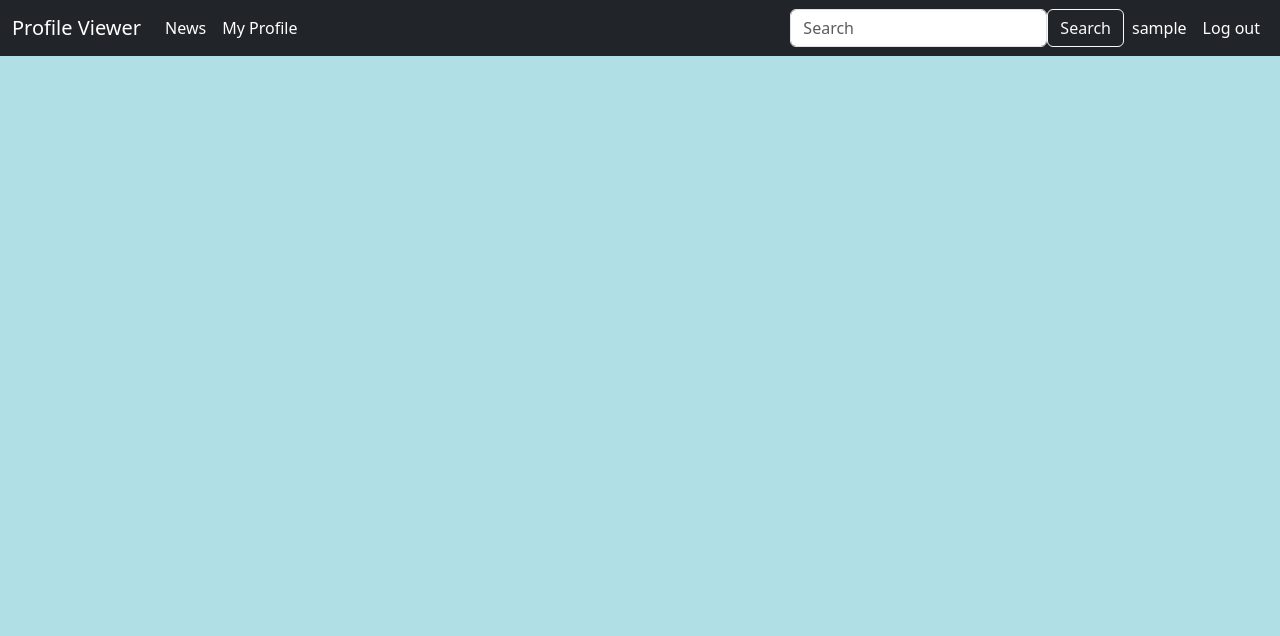
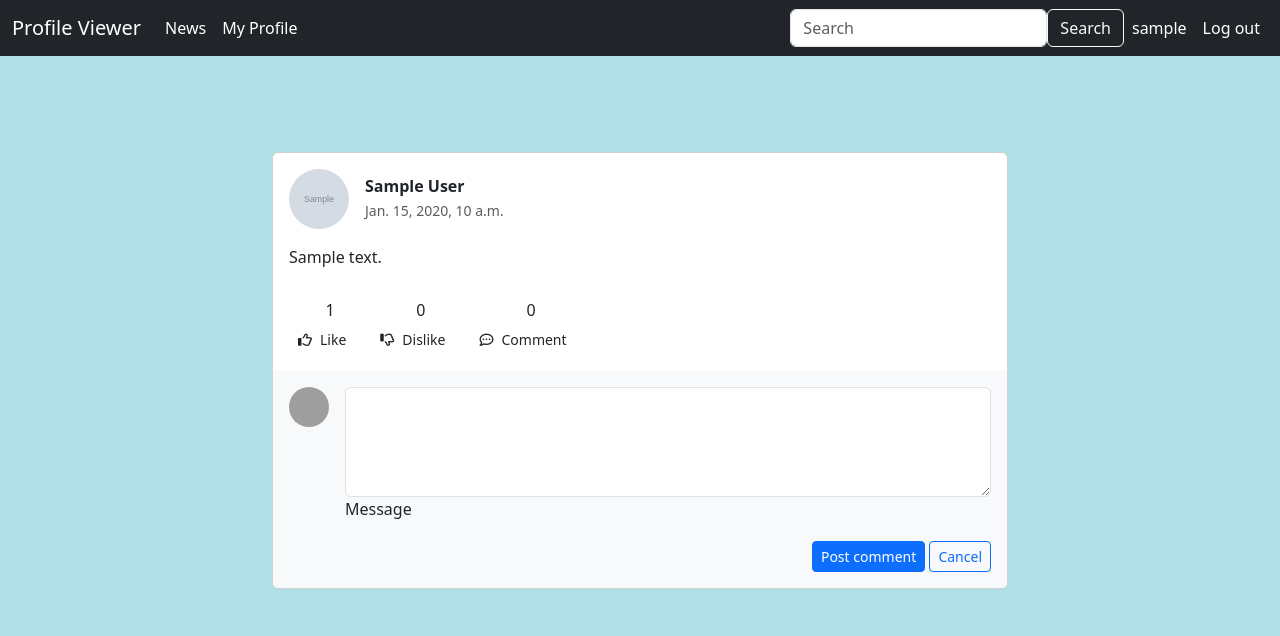
Before and after one commit to Johnny-FTW/Django-Profile-Viewer, a Django app: page /news/ in a window 1280 px wide. Shown: the top 636 px of the page. Run offline with Django 4.2, Linux system fonts and the light colour scheme; a user stored in the database is signed in; tables that the repository leaves empty hold one stand-in row (values such as "Sample post"); grey boxes marked "Sample" are stand-in pictures; grey boxes are pictures that could not be loaded.

```diff
--- a/ProfileViewer/urls.py
+++ b/ProfileViewer/urls.py
@@ -17,7 +17,7 @@ from django.contrib import admin
 from django.urls import path
 
 from viewer.views import my_profile, news, signup_view, logout_view, login_view, profile, search, edit_profile_page, \
-    edit_profile, follow
+    edit_profile, follow, like
 
 urlpatterns = [
     path('admin/', admin.site.urls),
@@ -33,5 +33,6 @@ urlpatterns = [
 
     path('search/', search, name='search'),
     path('follow/', follow, name='follow'),
+    path('like/', like, name='like'),
 
 ]
--- a/viewer/admin.py
+++ b/viewer/admin.py
@@ -1,8 +1,10 @@
 from django.contrib import admin
 
 # Register your models here.
-from viewer.models import Gender, Profile, Photo
+from viewer.models import Gender, Profile, Photo, Status, Comment
 
 admin.site.register(Gender)
 admin.site.register(Profile)
 admin.site.register(Photo)
+admin.site.register(Status)
+admin.site.register(Comment)
--- a/viewer/models.py
+++ b/viewer/models.py
@@ -36,8 +36,11 @@ class Status(models.Model):
     user = models.ForeignKey(User, on_delete=models.CASCADE)
     text = models.CharField(max_length=2000)
     date_created = models.DateTimeField(auto_now_add=True)
-    likes = models.ManyToManyField(User, related_name='liked_statuses')
-    dislikes = models.ManyToManyField(User, related_name='disliked_statuses')
+    likes = models.ManyToManyField(User, related_name='liked_statuses', blank=True)
+    dislikes = models.ManyToManyField(User, related_name='disliked_statuses', blank=True)
+
+    def __str__(self):
+        return f'{self.user}s status'
 
     class Meta:
         ordering = ['-date_created']
--- a/viewer/templates/base.html
+++ b/viewer/templates/base.html
@@ -1,4 +1,3 @@
-
 <!doctype html>
 {% load static %}
 <html lang="en">
@@ -14,6 +13,13 @@
         background-color: powderblue;
     }</style>
     <script src="https://code.jquery.com/jquery-3.6.0.min.js"></script>
+
+
+    <link href="https://cdnjs.cloudflare.com/ajax/libs/font-awesome/6.0.0/css/all.min.css"
+            rel="stylesheet"/>
+
+
+
 
 
 </head>
@@ -36,5 +42,6 @@
         integrity="sha384-qKXV1j0HvMUeCBQ+QVp7JcfGl760yU08IQ+GpUo5hlbpg51QRiuqHAJz8+BrxE/N"
         crossorigin="anonymous"></script>
 
+
 </body>
 </html>
--- a/viewer/templates/news.html
+++ b/viewer/templates/news.html
@@ -1,9 +1,103 @@
 {% extends 'base.html' %}
 
-{% block title %}Home{% endblock %}
+{% block title %}News{% endblock %}
 
 {% block content %}
 
+{% for status in statuses %}
 
+<section>
+    <div class="container my-5 py-5">
+        <div class="row d-flex justify-content-center">
+            <div class="col-md-12 col-lg-10 col-xl-8">
+                <div class="card">
+                    <div class="card-body">
+                        <div class="d-flex flex-start align-items-center">
+                            <img class="rounded-circle shadow-1-strong me-3"
+                                 src="{{ status.user.profile.profile_picture }}" alt="avatar" width="60"
+                                 height="60"/>
+                            <div>
+                                <h6 class="fw-bold mb-1">
+                                    <a href="{% url 'profile' username=status.user.username %}"
+                                       class="text-dark text-decoration-none">{{ status.user.first_name }}
+                                        {{ status.user.last_name }}</a>
+                                </h6>
+                                <p class="text-muted small mb-0">
+                                    {{ status.date_created }}
+                                </p>
+                            </div>
+                        </div>
+                        <p class="mt-3 mb-4 pb-2">
+                            {{ status.text }}
+                        </p>
+
+                        <div class="small d-flex justify-content-start">
+                            <form method="POST" action="{% url 'like' %}">
+                                {% csrf_token %}
+                                <div class="text-center">
+                                    <p class="mb-1 h6">{{ status.likes.count }}</p>
+                                    <input type="hidden" name="status_id" value="{{ status.id }}">
+                                    <button type="submit"
+                                            class="btn btn-link d-flex align-items-center me-3 text-dark text-decoration-none btn-sm"
+                                            name="like">
+                                        <i class="far fa-thumbs-up me-2"></i>
+                                        <p class="mb-0">Like</p>
+                                    </button>
+                                </div>
+                            </form>
+
+                            <div class="text-center">
+                                <p class="mb-1 h6">0</p>
+                                <button type="submit"
+                                        class="btn btn-link d-flex align-items-center me-3 text-dark text-decoration-none btn-sm"
+                                        name="dislike">
+                                    <i class="far fa-thumbs-down me-2"></i>
+                                    <p class="mb-0">Dislike</p>
+                                </button>
+                                </a>
+
+                            </div>
+                            <div class="text-center">
+                                <p class="mb-1 h6">0</p>
+                                <button type="submit"
+                                        class="btn btn-link d-flex align-items-center me-3 text-dark text-decoration-none btn-sm"
+                                        name="comment">
+                                    <i class="far fa-comment-dots me-2"></i>
+                                    <p class="mb-0">Comment</p>
+                                </button>
+
+                            </div>
+
+                        </div>
+
+                    </div>
+                    <div class="card-footer py-3 border-0" style="background-color: #f8f9fa;">
+                        <div class="d-flex flex-start w-100">
+                            <img class="rounded-circle shadow-1-strong me-3"
+                                 src="https://mdbcdn.b-cdn.net/img/Photos/Avatars/img%20(19).webp" alt="avatar"
+                                 width="40"
+                                 height="40"/>
+                            <div class="form-outline w-100">
+                <textarea class="form-control" id="textAreaExample" rows="4"
+                          style="background: #fff;"></textarea>
+                                <label class="form-label" for="textAreaExample">Message</label>
+                            </div>
+                        </div>
+                        <div class="float-end mt-2 pt-1">
+                            <button type="button" class="btn btn-primary btn-sm">
+                                Post comment
+                            </button>
+                            <button type="button" class="btn btn-outline-primary btn-sm">
+                                Cancel
+                            </button>
+                        </div>
+                    </div>
+                </div>
+            </div>
+        </div>
+    </div>
+</section>
+
+{% endfor %}
 
 {% endblock %}
--- a/viewer/templates/profile.html
+++ b/viewer/templates/profile.html
@@ -28,11 +28,13 @@
                                 {% csrf_token %}
                                 <input type="hidden" name="profile_id" value="{{ profile.id }}">
                                 {% if request.user in profile.followers.all %}
-                                <button class="btn btn-outline-dark me-2" type="submit" data-mdb-ripple-color="dark" style="position: relative; width: 150px;">
+                                <button class="btn btn-outline-dark me-2" type="submit" data-mdb-ripple-color="dark"
+                                        style="position: relative; width: 150px;">
                                     Unfollow
                                 </button>
                                 {% else %}
-                                <button class="btn btn-outline-dark me-2" type="submit" data-mdb-ripple-color="dark" style="position: relative; width: 150px;">
+                                <button class="btn btn-outline-dark me-2" type="submit" data-mdb-ripple-color="dark"
+                                        style="position: relative; width: 150px;">
                                     Follow
                                 </button>
 
--- a/viewer/views.py
+++ b/viewer/views.py
@@ -11,7 +11,7 @@ from django.db import transaction
 from django.db.models import Q
 from django.shortcuts import render, redirect
 from viewer.forms import SignUpForm
-from viewer.models import Profile, Gender, Photo
+from viewer.models import Profile, Gender, Photo, Status
 
 
 @login_required
@@ -29,7 +29,6 @@ def edit_profile_page(request):
     photos = profile.photos.all()
     context = {'profile': profile, 'genders':genders, 'photos': photos}
     return render(request, 'edit_profile.html', context)
-
 
 
 @login_required
@@ -106,12 +105,9 @@ def profile(request, username):
 
 @login_required
 def news(request):
-    if request.user.is_authenticated:
-        profile = Profile.objects.get(user=request.user)
-        context = {'profile': profile}
-        return render(request, 'news.html', context)
-    else:
-        return render(request, 'news.html')
+    statuses = Status.objects.all()
+    context = {'statuses': statuses}
+    return render(request, 'news.html', context)
 
 
 def search(request):
@@ -142,6 +138,17 @@ def follow(request):
         return redirect(f'/profile/{profile.user.username}/')
 
 
+@login_required
+def like(request):
+    if request.method=='POST':
+        pk = request.POST.get('status_id')
+        status = Status.objects.get(id=pk)
+        if not request.user in status.likes.all():
+            status.likes.add(request.user)
+        else:
+            status.likes.remove(request.user)
+        return redirect(news)
+
 
 def signup_view(request):
     if request.method == "POST":
@@ -166,6 +173,8 @@ def logout_view(request):
 
 
 def login_view(request):
+    if request.user.is_authenticated:
+        return redirect('news')
     if request.method == 'POST':
         form = AuthenticationForm(request, data=request.POST)
         if form.is_valid():
```
